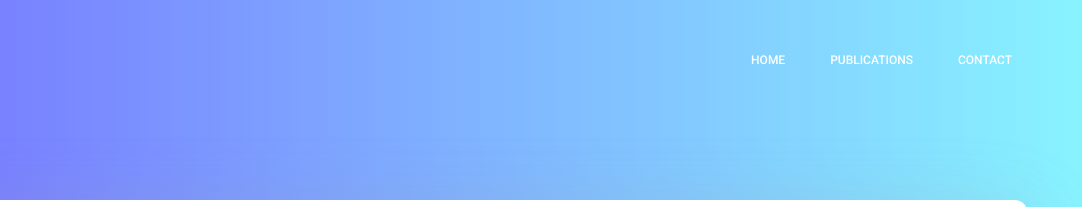
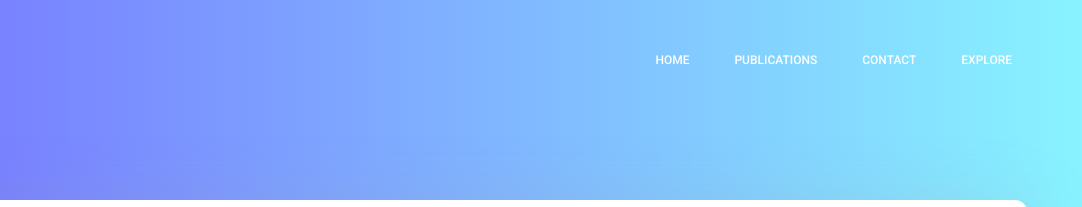
Before and after one commit to soufanom/soufanom.github.io, a plain HTML site: page index.html in a window 1280 px wide. Shown: the top 207 px of the page, 198-1280 px from the left. Drawn offline with Linux system fonts and the light colour scheme.

Commit message:
Update index.html

```diff
--- a/index.html
+++ b/index.html
@@ -55,6 +55,7 @@
 									</ul>
 								</li>-->
 								<li class="nav-item"><a class="nav-link" href="contact.html">Contact</a></li>
+								<li class="nav-item"><a class="nav-link" href="csp.html">Explore</a></li>
 							</ul>
 						</div>
 					</div>
```
